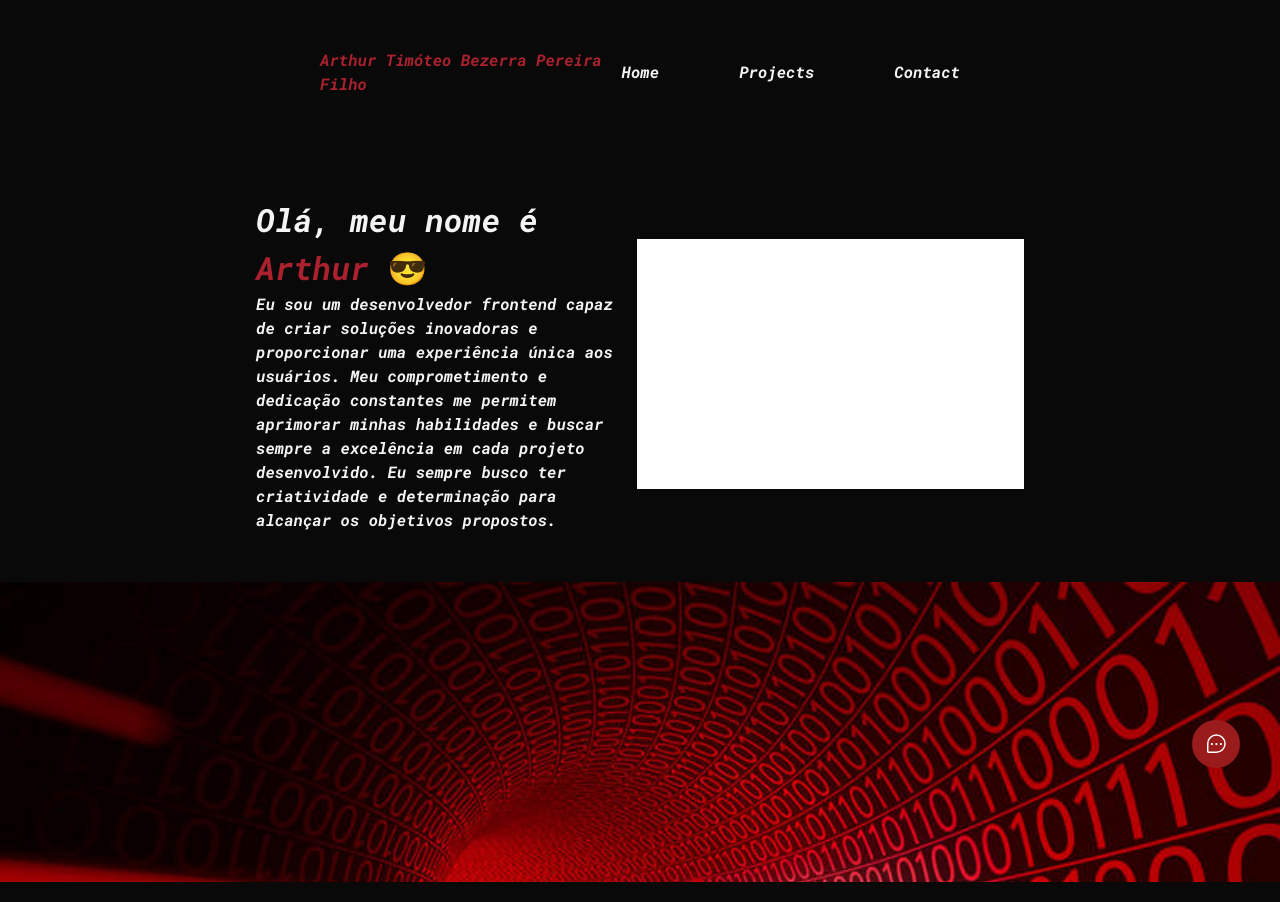
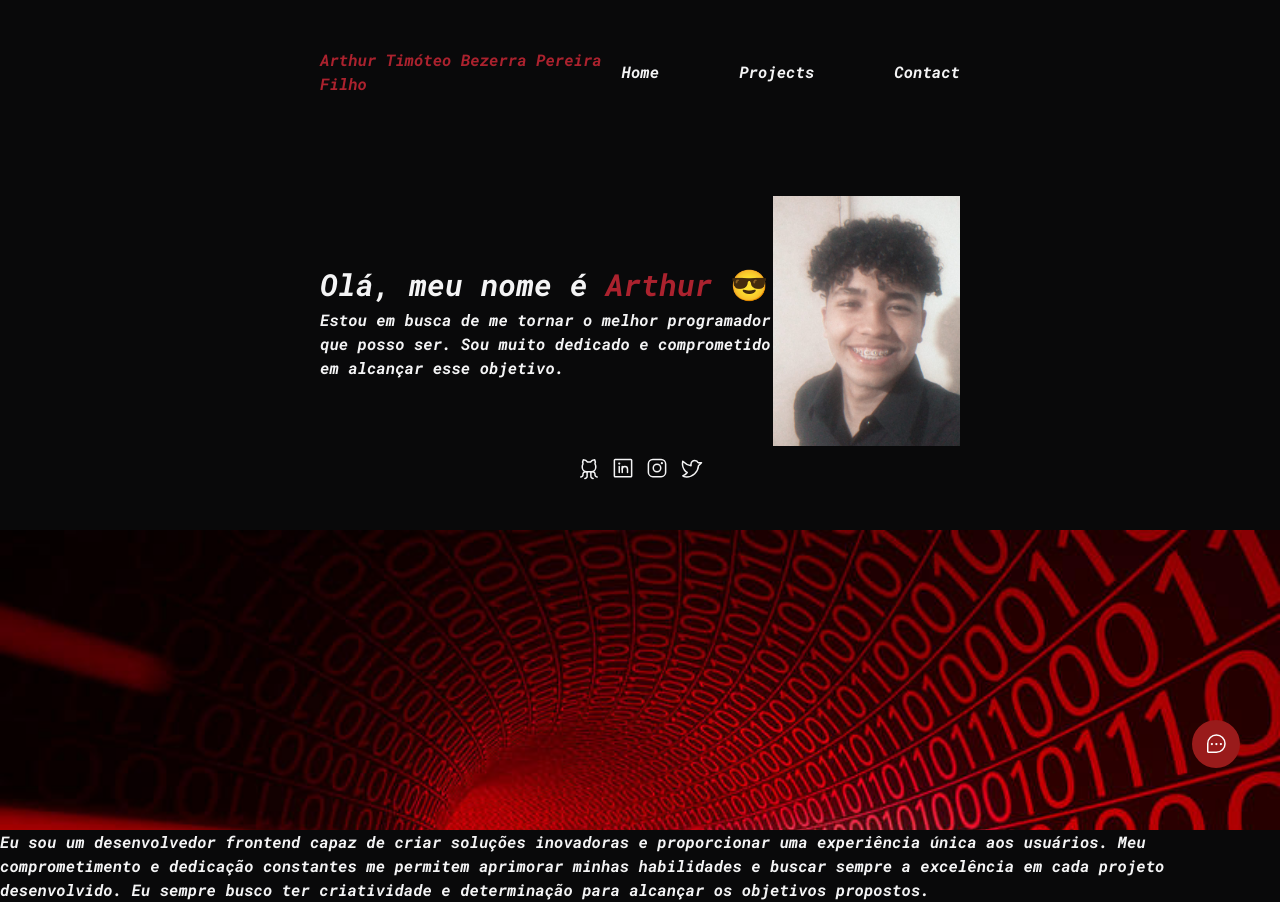
Before and after one commit to ArthurFilho/Portfolio-new, a React (Vite) app: page / in a window 1280 px wide. Built offline with nearby package versions, Linux system fonts and the light colour scheme; a web font is replaced by a local one.

Commit message:
styles my name is

```diff
--- a/src/App.tsx
+++ b/src/App.tsx
@@ -1,5 +1,9 @@
 import { Widget } from "./components/Widget";
-import { AboutMe, Banner, ContainerAll, ContainerHeader, Dropdown, LogoTitle } from "./styles/styles";
+import { Banner, ContainerAboutMe, ContainerAll, ContainerHeader, ContainerSocials, ContainerTextAndPictures, Dropdown, LogoTitle, Presentation } from "./styles/styles";
+
+import ArthurPicture from "./assets/Arthur.jpeg"
+
+import { GithubLogo, InstagramLogo, TwitterLogo, LinkedinLogo } from "phosphor-react"
 
 export function App(){
   return(
@@ -29,27 +33,50 @@ export function App(){
 
                 </ContainerHeader>
 
-                <AboutMe>
+                <Presentation>
+                  <ContainerTextAndPictures>
                     <div>
                       <h1>
                         Olá, meu nome é <strong>Arthur</strong> 😎
                       </h1>
 
                       <p>
+                      Estou em busca de me tornar o melhor programador que posso ser.
+                      Sou muito dedicado e comprometido em alcançar esse objetivo.
+                      </p>
+                    </div>
+
+                  <img src={ArthurPicture} />
+
+                  </ContainerTextAndPictures>
+
+                  <ContainerSocials>
+
+                    <a href="https://github.com/ArthurFilho"><GithubLogo size={24} /></a>
+
+                    <a href="https://www.linkedin.com/in/arthur-filho/"><LinkedinLogo size={24} /></a>
+
+                    <a href="https://www.instagram.com/4rthur.tutu/"><InstagramLogo size={24} /> </a>
+
+                    <a href="https://twitter.com/timoteo_arthur"><TwitterLogo size={24} /></a>
+
+                  </ContainerSocials>
+
+                </Presentation>
+
+
+
+                <Banner>
+                </Banner>
+
+                <ContainerAboutMe>
+                  <p>
                       Eu sou um desenvolvedor frontend capaz de criar soluções inovadoras e proporcionar uma
                       experiência única aos usuários. Meu comprometimento e dedicação constantes me permitem
                       aprimorar minhas habilidades e buscar sempre a excelência em cada projeto desenvolvido.
                       Eu sempre busco ter criatividade e determinação para alcançar os objetivos propostos.
                   </p>
-                  </div>
-
-                  <span></span>
-                </AboutMe>
-
-                <Banner>
-                </Banner>
-
-
+                </ContainerAboutMe>
 
         <Widget />
       </ContainerAll>
--- a/src/styles/styles.ts
+++ b/src/styles/styles.ts
@@ -25,29 +25,35 @@ export const Dropdown = styled.div`
     gap: 5rem;
 `
 
-export const AboutMe = styled.div`
-    width: 60%;
+export const Presentation = styled.div`
+    width: 100%;
     display: flex;
+    flex-direction: column;
+    margin-top: 100px;
+    gap: 10px;
     align-items: center;
     justify-content: center;
-    margin-top: 100px;
-    gap: 10px;
-    div {
-        width: 50%;
-    }
     h1 {
-        font-size: 2rem;
+        font-size: 1.9rem;
     }
 
     strong {
         color: #AB222E;
     }
 
-    span {
-        width: 400px;
+    img {
+        width: 250px;
         height: 250px;
-        background-color: white;
+        object-fit: cover;
     }
+`
+
+export const ContainerTextAndPictures = styled.div`
+    display: flex;
+    width: 50%;
+    align-items: center;
+    justify-content: space-between;
+
 `
 
 export const LogoTitle = styled.div`
@@ -63,3 +69,15 @@ export const Banner = styled.div`
     background-attachment: fixed;
     background-size: cover;
 `
+
+export const ContainerAboutMe = styled.div`
+
+`
+
+export const ContainerSocials = styled.div`
+    display: flex;
+    width: 60%;
+    align-items: flex-start;
+    justify-content: center;
+    gap: 10px;
+`
```
Also changed, not shown: src/assets/Arthur.jpeg (added). Lines whose indentation alone changed are shown as unchanged.
